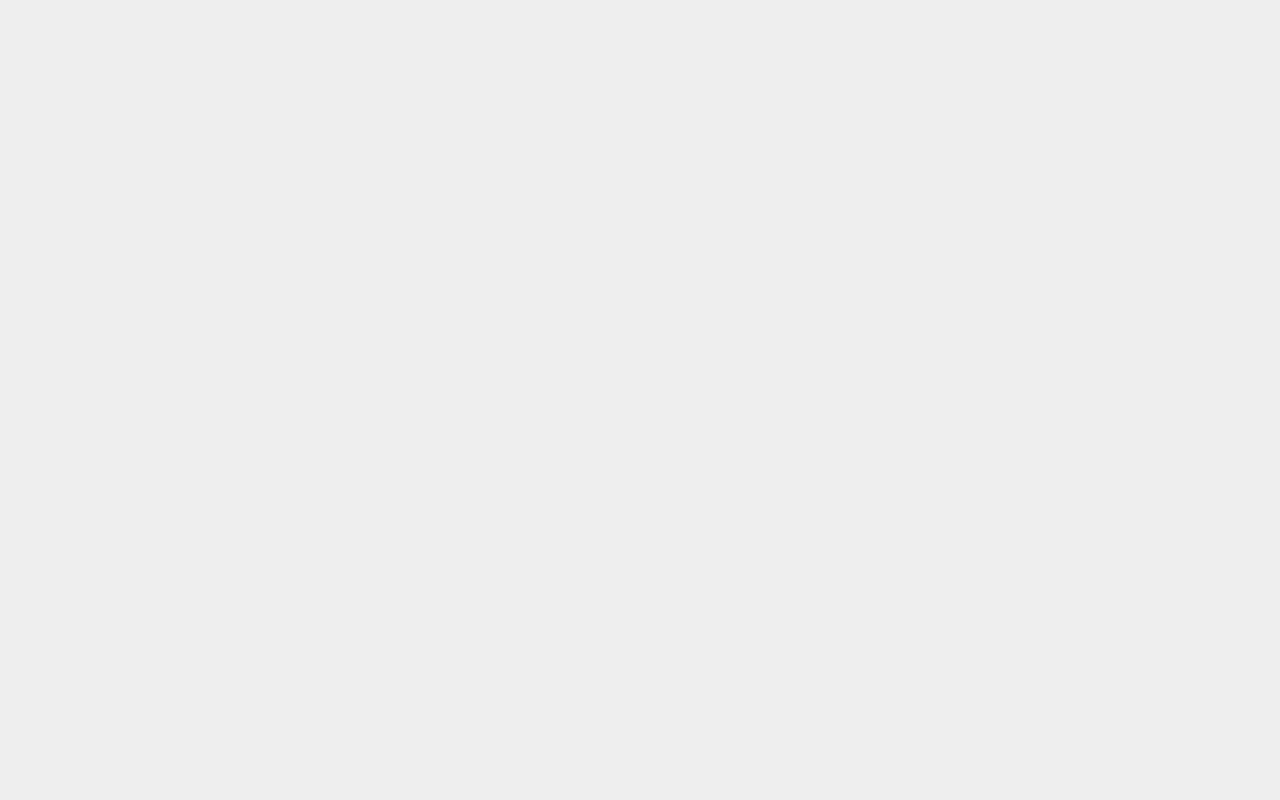
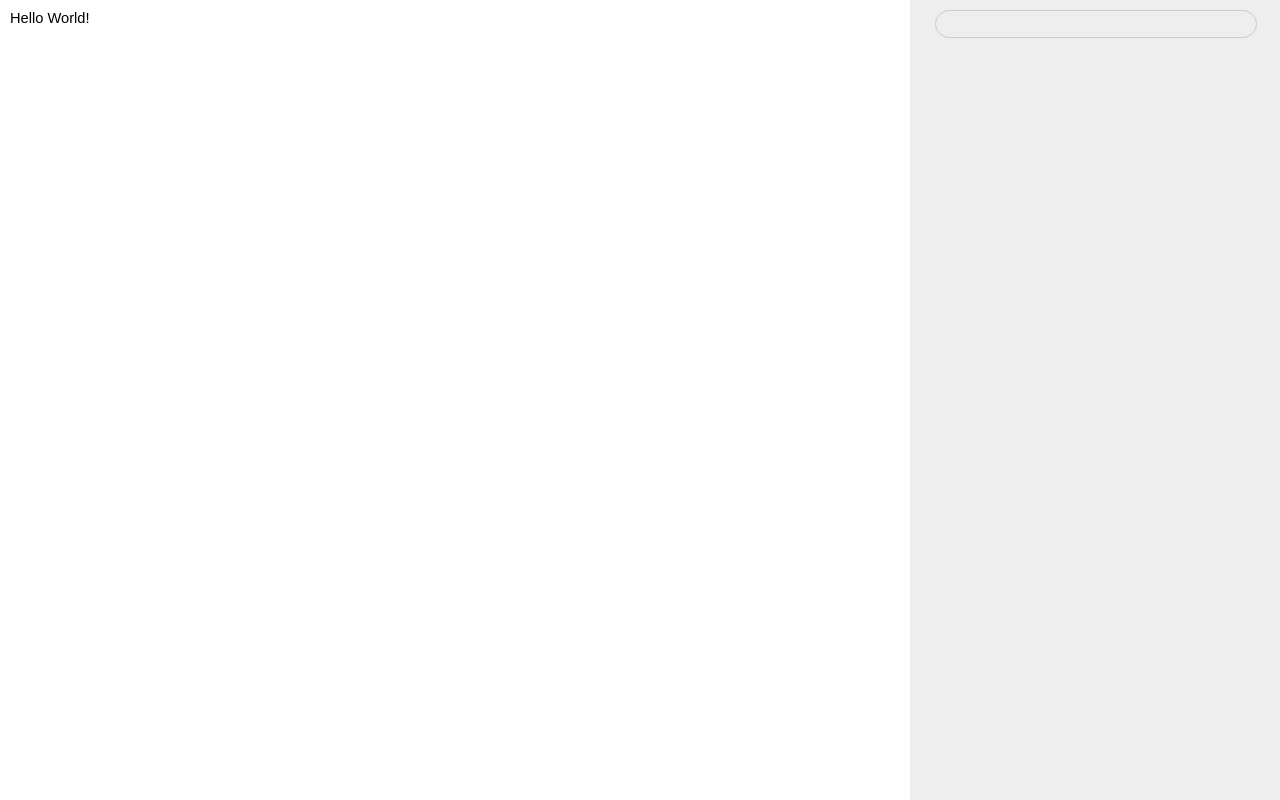
Before and after one commit to ashutoshrishi/augere, a website: page index.html in a window 1280 px wide. Drawn offline with Linux system fonts and the light colour scheme.

Commit message:
Created a basic gui, TODO: Color Schemes

```diff
--- a/css/ui.less
+++ b/css/ui.less
@@ -1,5 +1,57 @@
+
 @bg-light: #EEEEEE;
+@bg-cream: #BBBBBB;
+@bg-white: #FFFFFF;
+
+.normal {
+    margin: 0;
+    padding: 0;
+}
+
+* {
+    .normal;
+    font-family: sans-serif;
+}
 
 body {
+    background-color: @bg-white;
+    position: absolute;
+    width: 100%;
+    height: 100%;
+    .normal;
+}
+
+#board {
+    .normal;
+    height: auto;
+    overflow: hidden;
+    width: 100%;
+    height: 100%;
+}
+
+.writing-text {
+    font-family: sans-serif;
+    font-size: 11pt;
+}
+
+#editor {
+    background-color: @bg-white;
+    height: 100%;
+    padding: 10px;
+    overflow: hidden;
+    overflow-y: auto;
+    width: auto;
+    .writing-text;
+}
+
+#modules {
+    padding: 10px;
+    margin: 0px;
+    width: 350px;
+    float: right;
     background-color: @bg-light;
+    height: 100%;
+    // text-align: center;
 }
+
+@import "ui-elements";
--- a/index.html
+++ b/index.html
@@ -7,6 +7,19 @@
   </head>
 
   <body>
+    <div id="board">
+        <!--Module Area-->
+        <div id="modules">
+          <input type="text" id="search-box"><br><br>
 
+        </div>
+        <!--Main Editor-->
+        <div id="editor" contenteditable="true">
+          Hello World!
+        </div>
+    </div>
+
+    <!--JS-->
+    <script src="js/main.js"></script>
   </body>
 </html>
--- a/package.json
+++ b/package.json
@@ -3,7 +3,7 @@
     "main": "index.html",
     "window": {
         "toolbar": false,
-        "width": 800,
+        "width": 1000,
         "height": 600
     }
 }
```
Also changed, not shown: css/ui.css, 2 other files.
